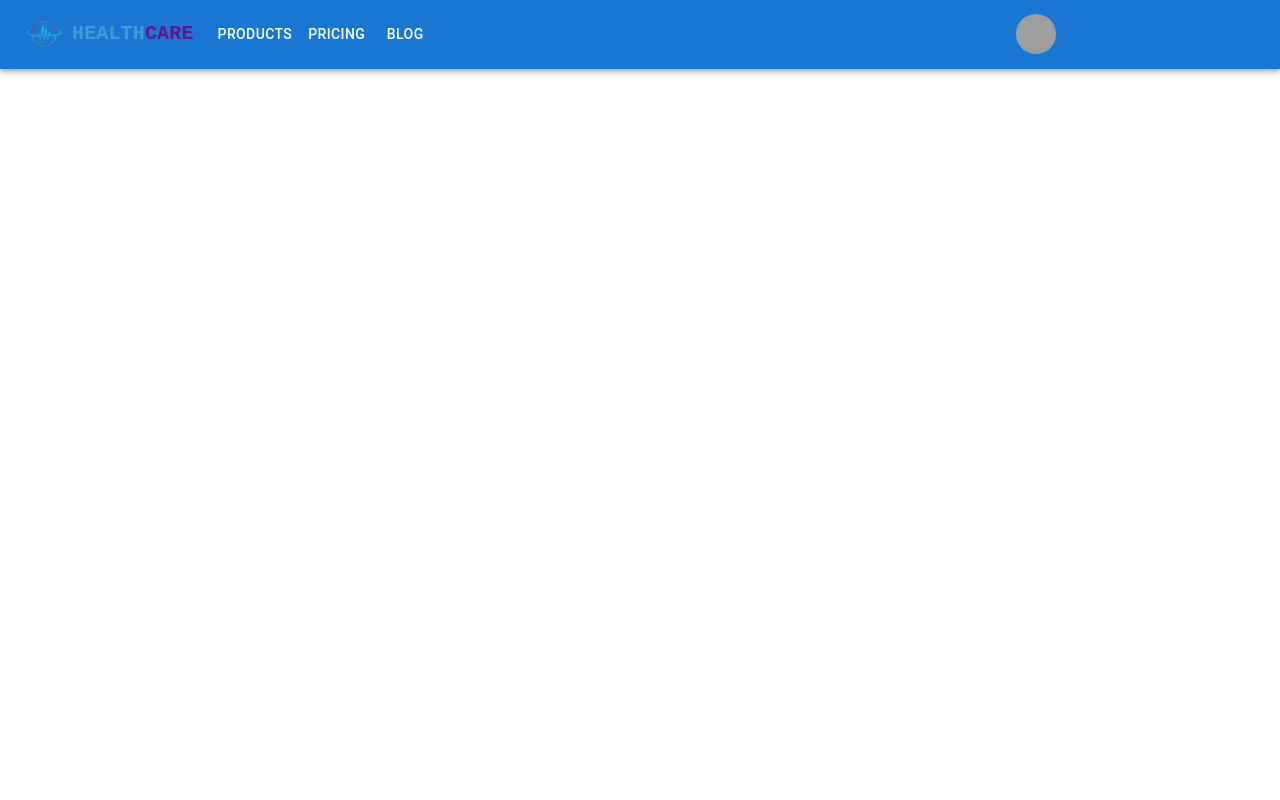
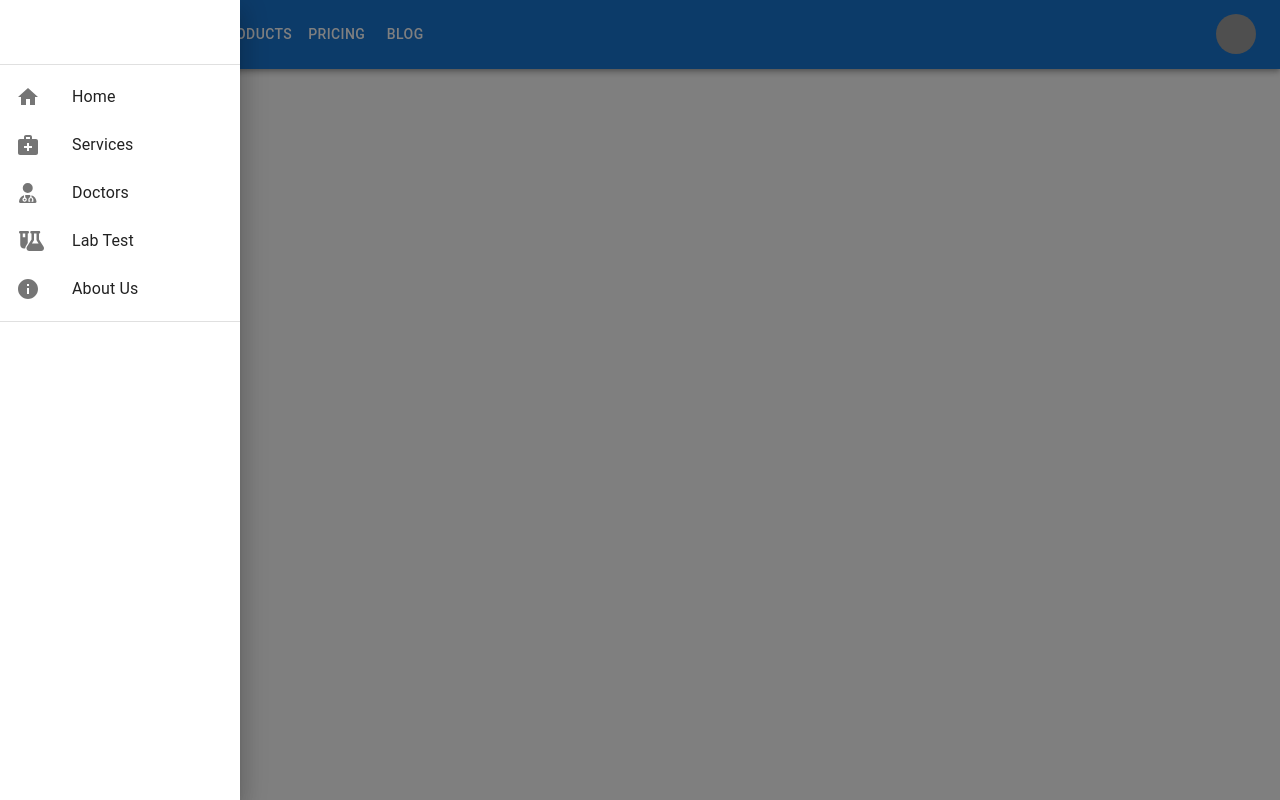
Before and after one commit to KusHPateL028/project, a React (Create React App) app: page /home in a window 1280 px wide. Both pictures are taken after a click on the button "PRODUCTS". Built offline with nearby package versions, Linux system fonts and the light colour scheme; grey boxes are pictures that could not be loaded.

Commit message:
Home Changes

```diff
--- a/src/Components/Navbar/Index.js
+++ b/src/Components/Navbar/Index.js
@@ -1,42 +1,41 @@
-import * as React from 'react';
-import { AppBar, Box, Toolbar, IconButton, Typography, Menu, Container, Avatar, Button, Tooltip, MenuItem, Stack, Divider, Drawer, List, ListItem, ListItemButton, ListItemIcon, ListItemText } from '@mui/material';
-import logo from '../../Assets/Images/logos/logo.png'
-import PropTypes from 'prop-types';
-import MailIcon from '@mui/icons-material/Mail';
-import MenuIcon from '@mui/icons-material/Menu';
-import InboxIcon from '@mui/icons-material/MoveToInbox';
+import React , {useState} from "react";
+import PropTypes from "prop-types";
+import { Stack , AppBar , Box , Toolbar , IconButton , Typography , Container , Avatar , Button , Tooltip , Divider , Drawer , List , ListItem , ListItemButton , ListItemIcon , ListItemText } from "@mui/material";
+import { Home as HomeIcon , Menu as MenuIcon , MedicalServices as MedicalServicesIcon , Info as InfoIcon} from '@mui/icons-material';
+import { FontAwesomeIcon } from "@fortawesome/react-fontawesome";
+import { faUserDoctor , faFlaskVial } from "@fortawesome/free-solid-svg-icons";
+import logo from "../../Assets/Images/logos/logo.png";
 
-
-const settings = ['Profile', 'Account', 'Dashboard', 'Logout'];
-const pages = ['Products', 'Pricing', 'Blog'];
-const menu =[
+const drawerWidth = 240;
+const pages = ["Products", "Pricing", "Blog"];
+const menu = [
     {
         name:"Home",
-        icon:<MailIcon/>
+        icon:<HomeIcon />
     },
     {
         name:"Services",
-        icon:<MenuIcon/>
+        icon:<MedicalServicesIcon  size="lg"/>
     },
     {
         name:"Doctors",
-        icon:<InboxIcon/>
+        icon:<FontAwesomeIcon icon={faUserDoctor} size="lg" style={{marginLeft:3}}/>
     },
     {
         name:"Lab Test",
-        icon:<InboxIcon/>
+        icon:<FontAwesomeIcon icon={faFlaskVial} size="lg" style={{marginLeft:3}}/>
     },
     {
         name:"About Us",
-        icon:<MailIcon/>
+        icon:<InfoIcon/>
     },
 ]
-const drawerWidth = 240;
 
 function Index(props) {
   const { window } = props;
-    const [mobileOpen, setMobileOpen] = React.useState(false);
-    const [isClosing, setIsClosing] = React.useState(false);
+  const [mobileOpen, setMobileOpen] = useState(false);
+  const [isClosing, setIsClosing] = useState(false);
+
 
   const handleDrawerClose = () => {
     setIsClosing(true);
@@ -58,7 +57,7 @@ function Index(props) {
       <Toolbar />
       <Divider />
       <List>
-                {menu.map(({name , icon}) => (
+        {menu.map(({name,icon}) => (
           <ListItem key={name} disablePadding>
             <ListItemButton>
               <ListItemIcon>
@@ -77,13 +76,13 @@ function Index(props) {
       <Toolbar />
       <Divider />
       <List>
-                {settings.map((text, index) => (
-                    <ListItem key={text} disablePadding>
+        {menu.map(({name,icon}) => (
+          <ListItem key={name} disablePadding>
             <ListItemButton>
               <ListItemIcon>
-                                {index % 2 === 0 ? <InboxIcon /> : <MailIcon />}
+                {icon}
               </ListItemIcon>
-                            <ListItemText primary={text} />
+              <ListItemText primary={name} />
             </ListItemButton>
           </ListItem>
         ))}
@@ -92,8 +91,8 @@ function Index(props) {
     </div>
   );
 
-    // Remove this const when copying and pasting into your project.
-    const container = window !== undefined ? () => window().document.body : undefined;
+  const container =
+    window !== undefined ? () => window().document.body : undefined;
 
   const [anchorElUser, setAnchorElUser] = React.useState(null);
 
@@ -101,6 +100,7 @@ function Index(props) {
   const handleOpenUserMenu = (event) => {
     setAnchorElUser(event.currentTarget);
   };
+
 
   const handleCloseUserMenu = () => {
     setAnchorElUser(null);
@@ -110,18 +110,23 @@ function Index(props) {
     <AppBar position="static">
       <Container maxWidth="xl">
         <Toolbar disableGutters>
-                    <Stack component={"img"} src={logo} width={"40px"} sx={{ display: { xs: 'none', md: 'flex' }, mr: 1 }} />
+          <Stack
+            component={"img"}
+            src={logo}
+            width="40px"
+            sx={{ display: { xs: "none", md: "flex" }, mr: 1 }}
+          />
           <Typography
             variant="h6"
             noWrap
             component="a"
             href="#app-bar-with-responsive-menu"
             sx={{
-                            display: { xs: 'none', md: 'flex' },
-                            fontFamily: 'monospace',
+              display: { xs: "none", md: "flex" },
+              fontFamily: "monospace",
               fontWeight: 700,
-                            color: '#409bd8',
-                            textDecoration: 'none',
+              color: "inherit",
+              textDecoration: "none",
             }}
           >
             HEALTH
@@ -132,18 +137,18 @@ function Index(props) {
             component="a"
             href="#app-bar-with-responsive-menu"
             sx={{
-                            mr:2,
-                            display: { xs: 'none', md: 'flex' },
-                            fontFamily: 'monospace',
+              mr: 2,
+              display: { xs: "none", md: "flex" },
+              fontFamily: "monospace",
               fontWeight: 700,
-                            color: '#65138f',
-                            textDecoration: 'none',
+              color: "inherit",
+              textDecoration: "none",
             }}
           >
             CARE
           </Typography>
 
-                    <Box sx={{ flexGrow: 1, display: { xs: 'flex', md: 'none' } }}>
+          <Box sx={{ flexGrow: 1, display: { xs: "flex", md: "none" } }}>
             <IconButton
               size="large"
               aria-label="account of current user"
@@ -166,57 +171,64 @@ function Index(props) {
                 onTransitionEnd={handleDrawerTransitionEnd}
                 onClose={handleDrawerClose}
                 ModalProps={{
-                                    keepMounted: true, // Better open performance on mobile.
+                  keepMounted: true,
                 }}
                 sx={{
-                                    display: { xs: 'block', md: 'none' },
-                                    '& .MuiDrawer-paper': { boxSizing: 'border-box', width: drawerWidth },
+                  display: { xs: "block", md: "none" },
+                  "& .MuiDrawer-paper": {
+                    boxSizing: "border-box",
+                    width: drawerWidth,
+                  },
                 }}
               >
                 {menuDrawer}
               </Drawer>
-
             </Box>
           </Box>
-                    <Stack component={"img"} src={logo} width="40px" sx={{ display: { xs: 'flex', md: 'none' }, mr: 1 }} />
+          <Stack
+            component={"img"}
+            src={logo}
+            width="40px"
+            sx={{ display: { xs: "flex", md: "none" }, mr: 1 }}
+          />
           <Typography
-                        variant="h6"
+            variant="h5"
             noWrap
             component="a"
             href="#app-bar-with-responsive-menu"
             sx={{
-                            display: { xs: 'flex', md: 'none' },
-                            fontFamily: 'monospace',
+              display: { xs: "flex", md: "none" },
+              fontFamily: "monospace",
               fontWeight: 700,
-                            color: '#409bd8',
-                            textDecoration: 'none',
+              color: "inherit",
+              textDecoration: "none",
             }}
           >
             HEALTH
           </Typography>
           <Typography
-                        variant="h6"
+            variant="h5"
             noWrap
             component="a"
             href="#app-bar-with-responsive-menu"
             sx={{
-                            mr:2,
-                            display: { xs: 'flex', md: 'none' },
+              mr: 2,
+              display: { xs: "flex", md: "none" },
               flexGrow: 1,
-                            fontFamily: 'monospace',
+              fontFamily: "monospace",
               fontWeight: 700,
-                            color: '#65138f',
-                            textDecoration: 'none',
+              color: "inherit",
+              textDecoration: "none",
             }}
           >
             CARE
           </Typography>
-                    <Box sx={{ flexGrow: 1, display: { xs: 'none', md: 'flex' } }}>
+          <Box sx={{ flexGrow: 1, display: { xs: "none", md: "flex" } }}>
             {pages.map((page) => (
               <Button
                 key={page}
-                                onClick={handleDrawerClose}
-                                sx={{ my: 2, color: 'white', display: 'block' }}
+                onClick={handleDrawerToggle}
+                sx={{ my: 2, color: "white", display: "block" }}
               >
                 {page}
               </Button>
@@ -225,13 +237,13 @@ function Index(props) {
 
           <Box sx={{ flexGrow: 0 }}>
             <Tooltip title="Open settings">
-                            <IconButton onClick={handleOpenUserMenu} sx={{ p: 0 }}>
+              <IconButton onClick={handleDrawerToggle} sx={{ p: 0 }}>
                 <Avatar alt="Remy Sharp" src="/static/images/avatar/2.jpg" />
               </IconButton>
             </Tooltip>
             <Box
               component="nav"
-                            sx={{ width: { md: drawerWidth }, flexShrink: { md: 0 } }}
+              sx={{ flexShrink: { mt: 0 } }}
               aria-label="mailbox folders"
             >
               <Drawer
@@ -244,13 +256,15 @@ function Index(props) {
                   keepMounted: true,
                 }}
                 sx={{
-                                    display: { xs: 'block', md: 'none' },
-                                    '& .MuiDrawer-paper': { boxSizing: 'border-box', width: drawerWidth },
+                  display: { xs: "block", md: "block" },
+                  "& .MuiDrawer-paper": {
+                    boxSizing: "border-box",
+                    width: drawerWidth,
+                  },
                 }}
               >
                 {profileDrawer}
               </Drawer>
-
             </Box>
           </Box>
         </Toolbar>
```
Lines whose indentation alone changed are shown as unchanged.
